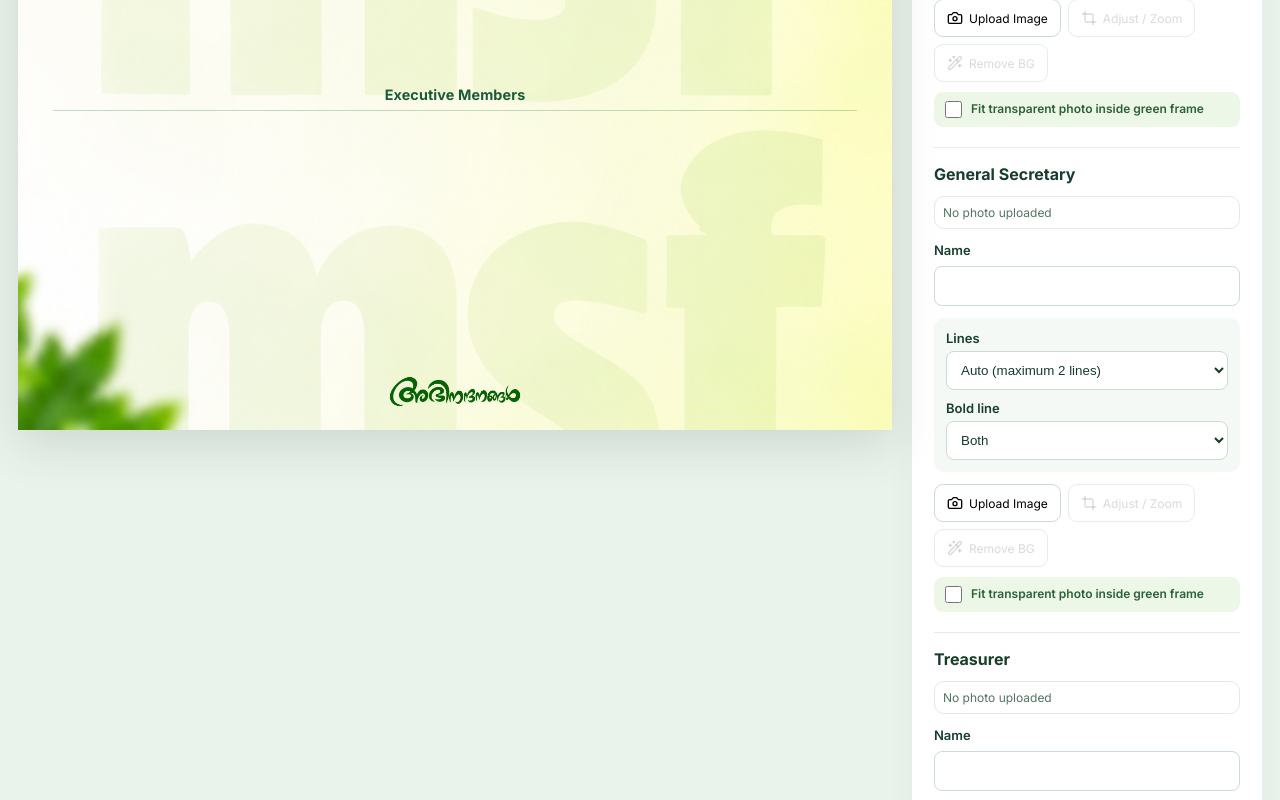
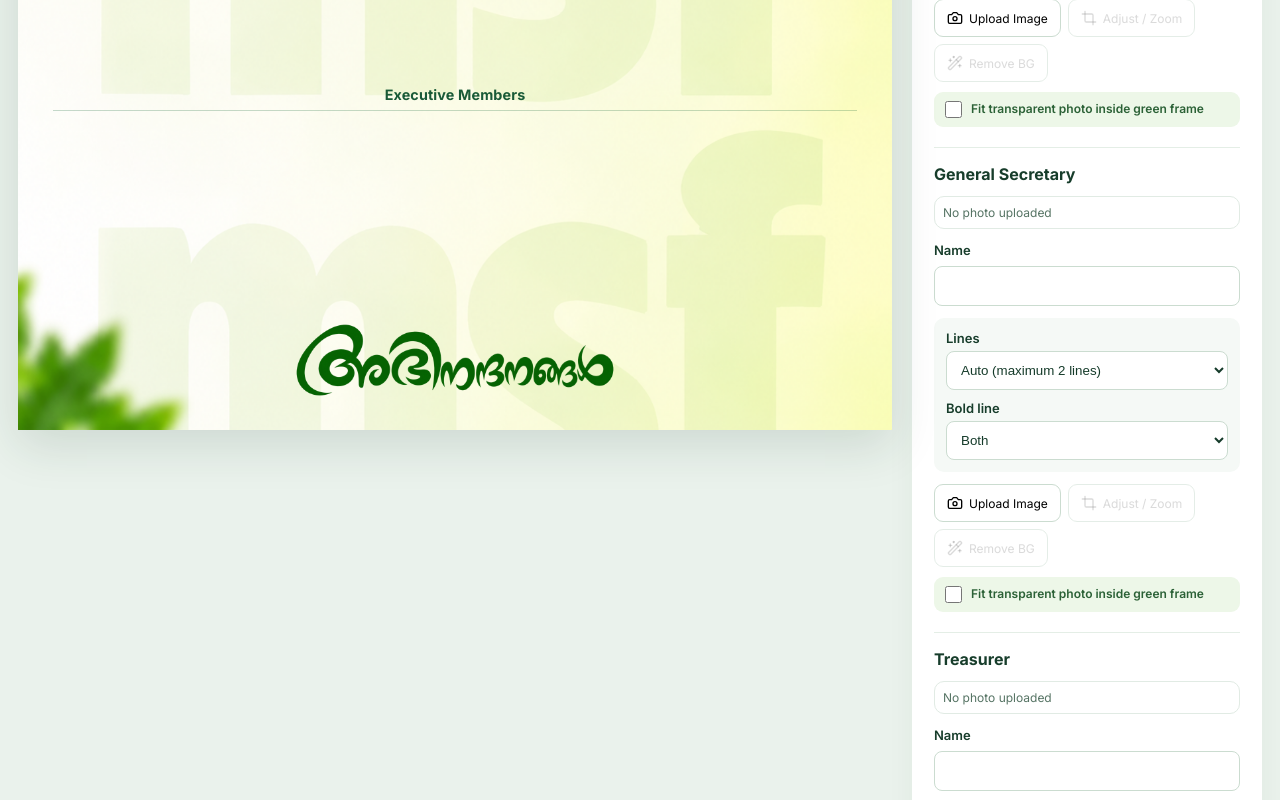
Before and after one commit to AMNAS-skylora/msf-react-project, a React (Vite) app: page / in a window 1280 px wide. Shown: the part 773-1573 px from the top of the page. Built offline with nearby package versions, Linux system fonts and the light colour scheme.

Commit message:
style: enlarge and center congratulations PNG in poster footer for clear readability

```diff
--- a/src/reference-poster.css
+++ b/src/reference-poster.css
@@ -307,10 +307,12 @@
 .frame .ref-footer {
   position: absolute;
   z-index: 4;
-  bottom: 1.3%;
-  left: 8%;
-  width: 84%;
-  height: 4.5%;
+  /* Give the transparent congratulations artwork real visual height.
+     The previous 4.5% strip made the original lettering appear tiny. */
+  bottom: 0.9%;
+  left: 6%;
+  width: 88%;
+  height: 11%;
   display: flex;
   flex-direction: column;
   align-items: center;
```
